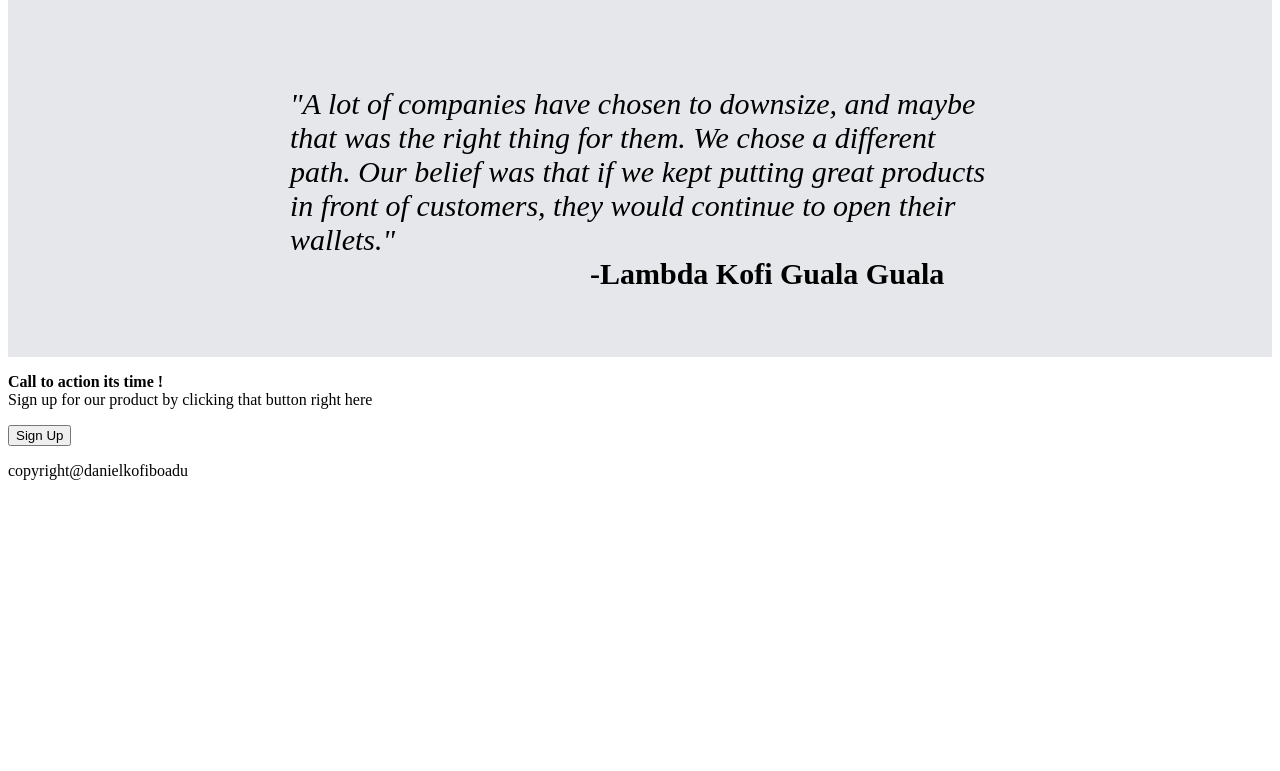
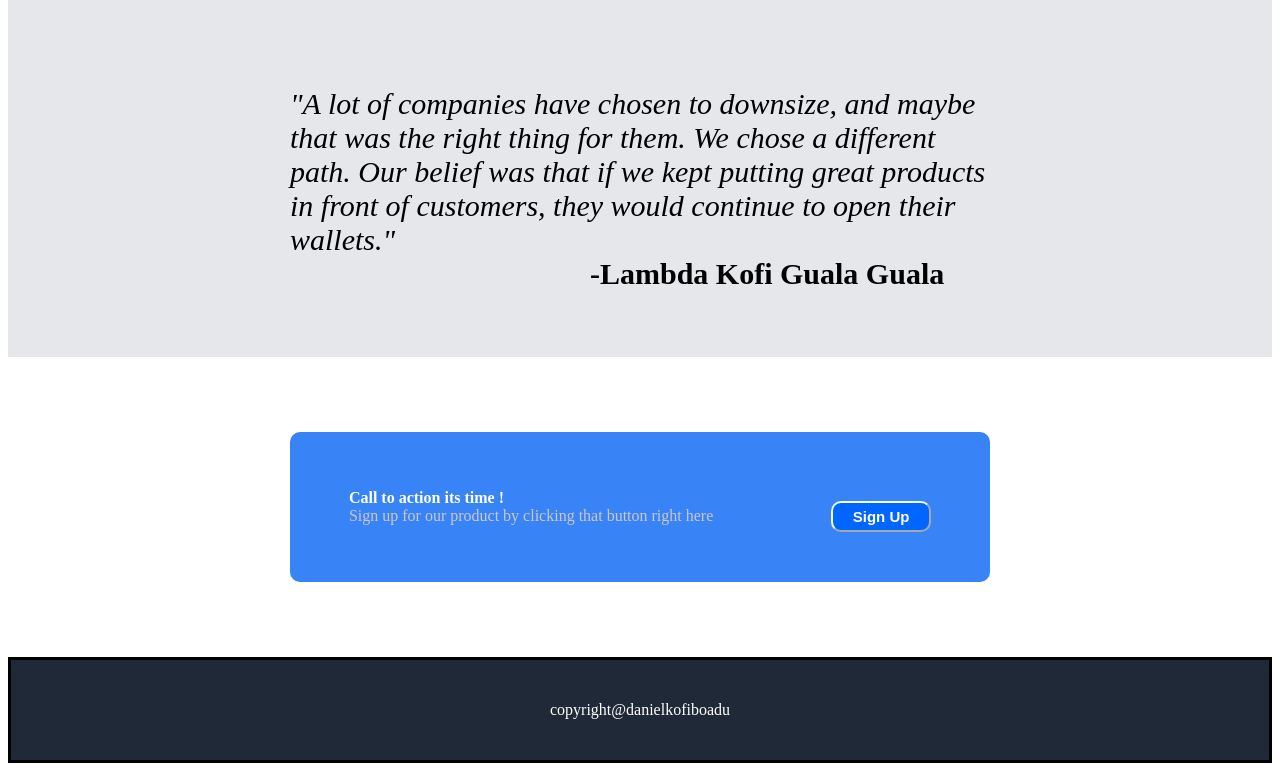
Before and after one commit to KofiBoadu/landingwebdpage, a plain HTML site: page index.html in a window 1280 px wide. Shown: the part 985-1756 px from the top of the page. Before the commit the page ends 1481 px from the top, so only its background shows below. Drawn offline with Linux system fonts and the light colour scheme.

Commit message:
styled my called to action and footer section

```diff
--- a/style.css
+++ b/style.css
@@ -137,3 +137,62 @@ background-position: center;
     margin-left: 300px;
     font-style: normal;
 }
+
+.the-main{
+    height: 300px;
+    display: flex;
+    justify-content: center;
+    align-items: center;
+}
+
+.main-section{
+   border-radius: 10px;
+    width: 700px;
+    height: 150px;
+    background-color: #3883f6;
+    display: flex;
+    align-items: center;
+    justify-content: center;
+
+    justify-content: space-around;
+
+}
+
+.text-section strong{
+  color: white;
+}
+
+.text-section p{
+    color: rgb(206, 198, 198);
+}
+
+
+
+.button-section button{
+    border-radius: 10px;
+    padding: 5px;
+    width: 100px;
+    background-color: rgb(0, 102, 255);
+    color: white;
+    border-color: azure;
+    margin-top: 20px;
+    font-size: 15px;
+    font-weight: bold;
+
+}
+
+
+.footer{
+
+    border-style: solid;
+    background-color: #1f2937;
+    height: 100px;
+    display: flex;
+    justify-content: center;
+    align-items: center;
+}
+
+.footer p{
+    color: white;
+
+}
```
